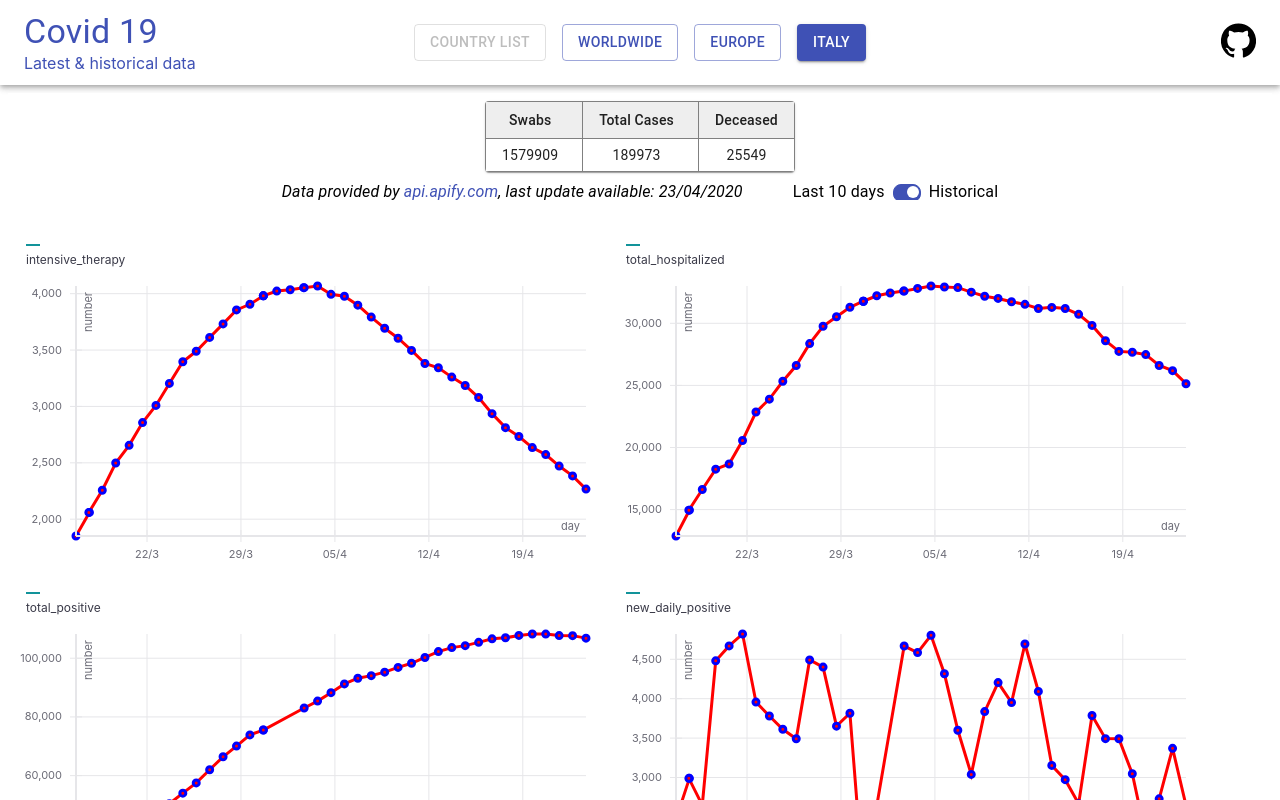
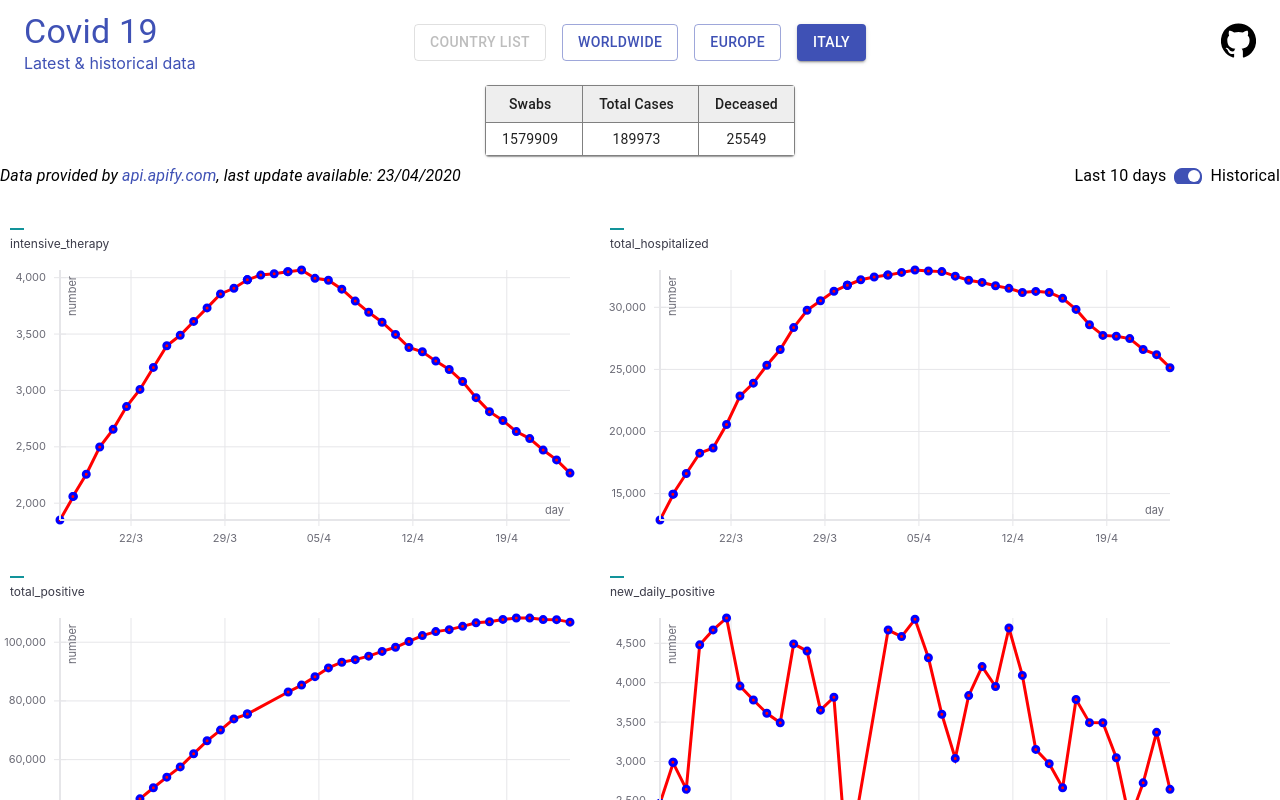
Before and after one commit to gianlucabaldin/covid19, a React (Create React App) app: page / in a window 1280 px wide. Shown: the top 800 px of the page. Built offline with nearby package versions, Linux system fonts and the light colour scheme.

Commit message:
fix structure

```diff
--- a/src/component/Header.jsx
+++ b/src/component/Header.jsx
@@ -17,7 +17,12 @@
   const classes = useStyles();
 
   return (
-    <AppBar position="static" data-id="appbar" color="transparent">
+    <AppBar
+      position="static"
+      data-id="appbar"
+      color="transparent"
+      style={{ boxShadow: 'none' }}
+    >
       <Toolbar className={classes.toolbar}>
         <Box width={200}>
           <Typography variant="h4" color="primary">
--- a/src/component/ItalyContainer.jsx
+++ b/src/component/ItalyContainer.jsx
@@ -1,7 +1,7 @@
 /* eslint-disable camelcase */
 /* eslint-disable react/jsx-props-no-spreading */
 import React, { useEffect, useState } from 'react';
-import { Box } from '@material-ui/core';
+import { Grid } from '@material-ui/core';
 import ItalyChart from './ItalyChart';
 import ItalyRegions from './ItalyRegions';
 import { fetchItalyRegion, fetchItalyHistoricalAllApify } from '../utils/fetch';
@@ -123,26 +123,21 @@
 
   return (
     <>
-      <Box
-        display="flex"
-        justifyContent="center"
-        flexDirection="column"
-        alignItems="center"
-        m={1}
-        p={1}
-        bgcolor="background.paper"
-        data-id="italy-container-box"
-      >
+      <Grid container justify="center">
         <Summary {...summaryData} />
-
+      </Grid>
+      <Grid container spacing={2}>
+        <Grid item>
           <ItalyChart
             {...chartData}
             width={width}
             onToggleSwitch={onToggleSwitch}
           />
-
+        </Grid>
+        <Grid item>
           <ItalyRegions tableData={tableData} width={width} />
-      </Box>
+        </Grid>
+      </Grid>
     </>
   );
 };
```
Lines whose indentation alone changed are shown as unchanged.
